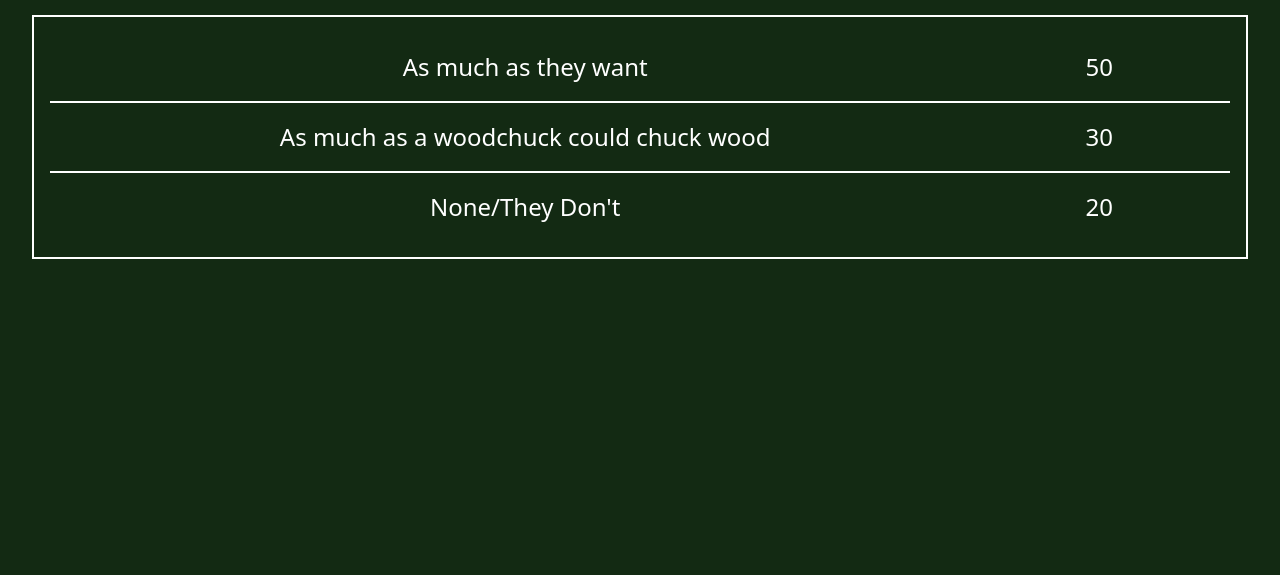
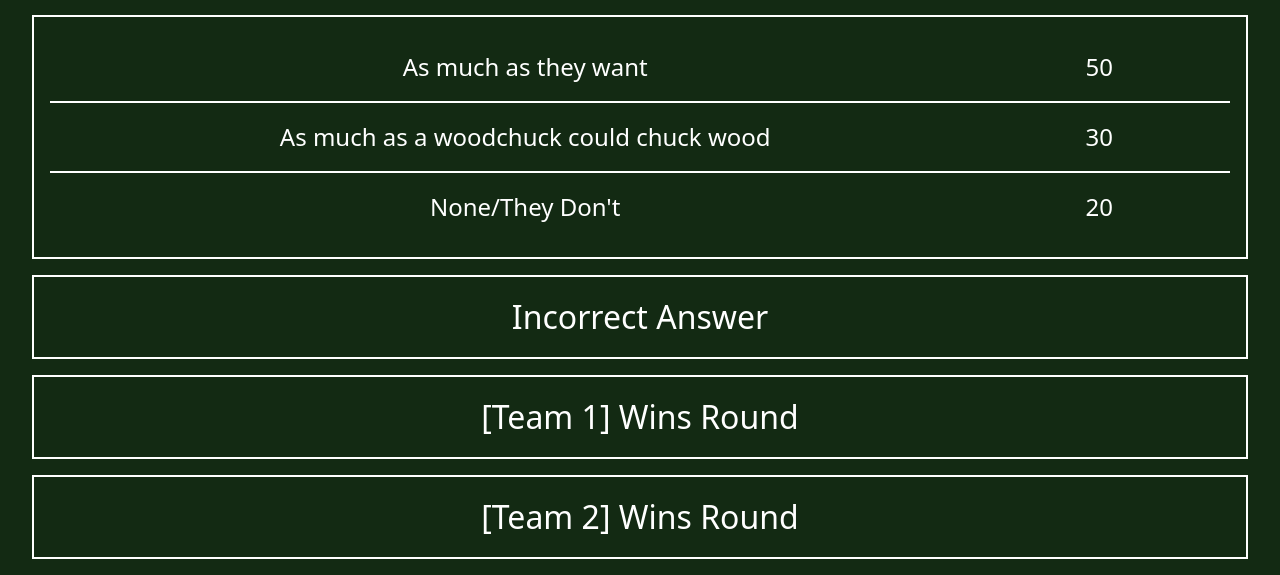
Before and after one commit to kirk-c-saunders/family-feud, a website with bundled scripts: page public/game.html in a window 1280 px wide. Shown: the part 497-1072 px from the top of the page. Before the commit the page ends 800 px from the top, so only its background shows below. Built offline with nearby package versions, Linux system fonts and the light colour scheme.

Commit message:
added the buttons and a hover effect on the answers in the grid and the three 'buttons' that are really divs

```diff
--- a/public/css/game.css
+++ b/public/css/game.css
@@ -23,6 +23,13 @@ hr {
     align-items: center;
     padding: 1rem;
     font-size: 1.5rem;
+}
+
+.answer-grid-item:hover,
+#incorrect-anwer:hover,
+#team-1-wins-round:hover,
+#team-2-wins-round:hover {
+    background-color: var(--background-color-secondary);
 }
 
 #main-grid {
--- a/public/game.html
+++ b/public/game.html
@@ -43,6 +43,9 @@
                 <div id="answer-3-points">20</div>
             </div>
         </section>
+        <div id="incorrect-anwer">Incorrect Answer</div>
+        <div id="team-1-wins-round">[Team 1] Wins Round</div>
+        <div id="team-2-wins-round">[Team 2] Wins Round</div>
     </main>
 
     <script type="module" src="./js/createGame.js"></script>
```
